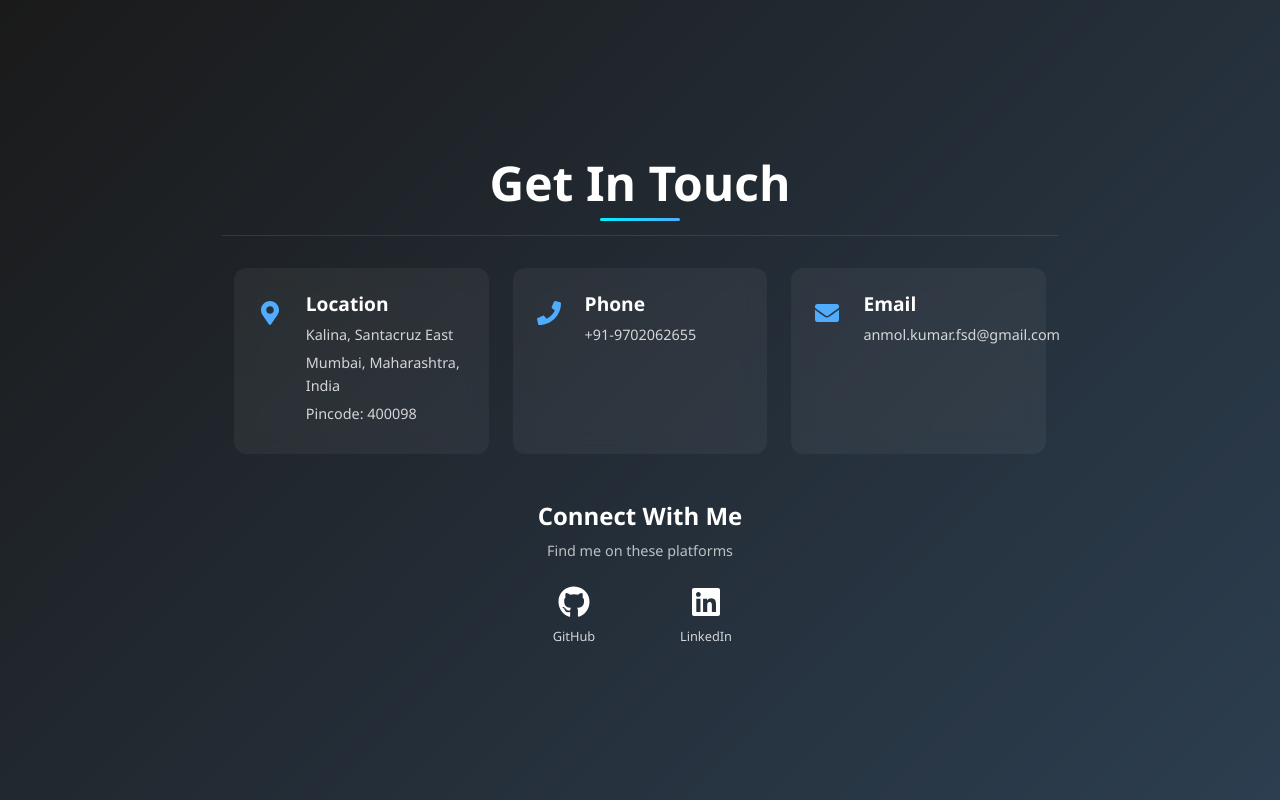
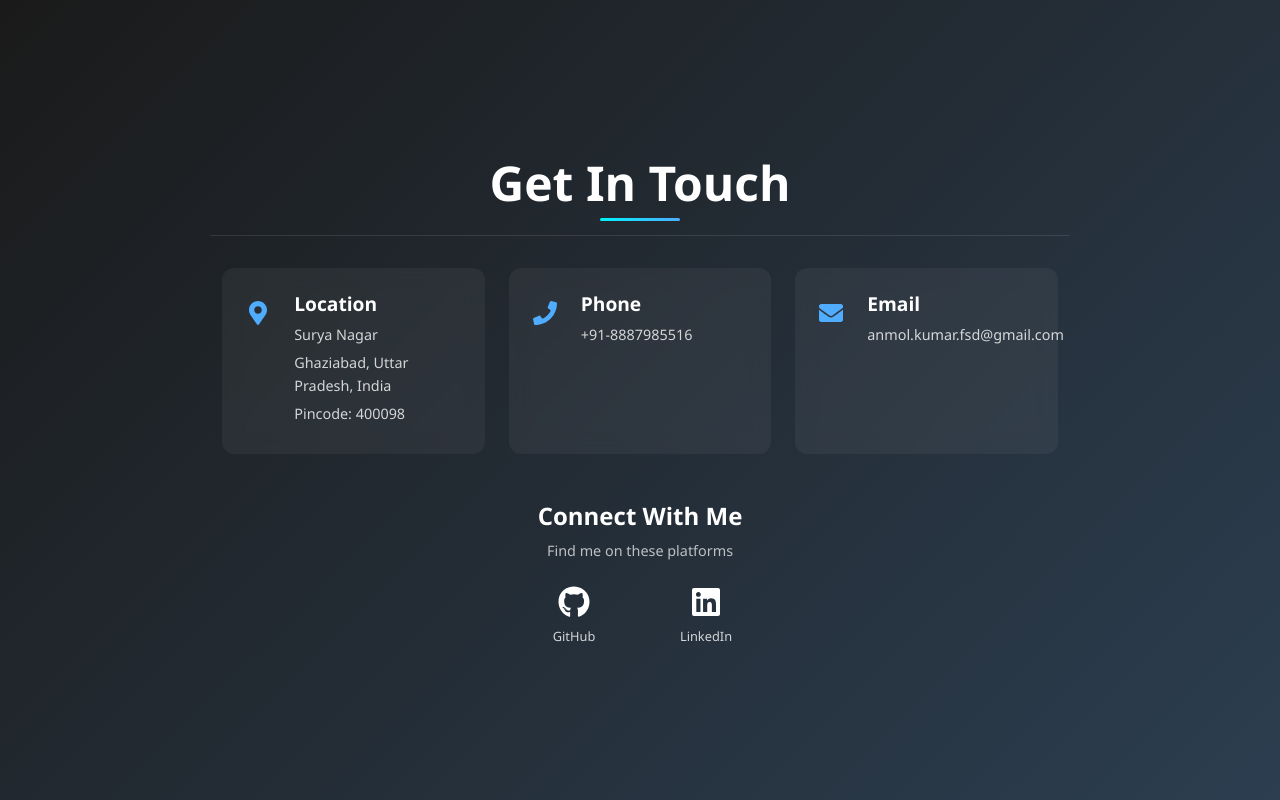
Before and after one commit to acpm1221/portfolio, a React (Create React App) app: page / in a window 1280 px wide. Shown: the part 5001-5801 px from the top of the page. Built offline with nearby package versions, Linux system fonts and the light colour scheme.

Commit message:
Update Contact.js

```diff
--- a/src/components/Contact.js
+++ b/src/components/Contact.js
@@ -16,8 +16,8 @@ const Contact = ({ id }) => {
             </div>
             <div className="contact-details">
               <h3>Location</h3>
-              <p>Kalina, Santacruz East</p>
-              <p>Mumbai, Maharashtra, India</p>
+              <p>Surya Nagar</p>
+              <p>Ghaziabad, Uttar Pradesh, India</p>
               <p>Pincode: 400098</p>
             </div>
           </div>
@@ -28,7 +28,7 @@ const Contact = ({ id }) => {
             </div>
             <div className="contact-details">
               <h3>Phone</h3>
-              <p>+91-9702062655</p>
+              <p>+91-8887985516</p>
             </div>
           </div>
 
```
